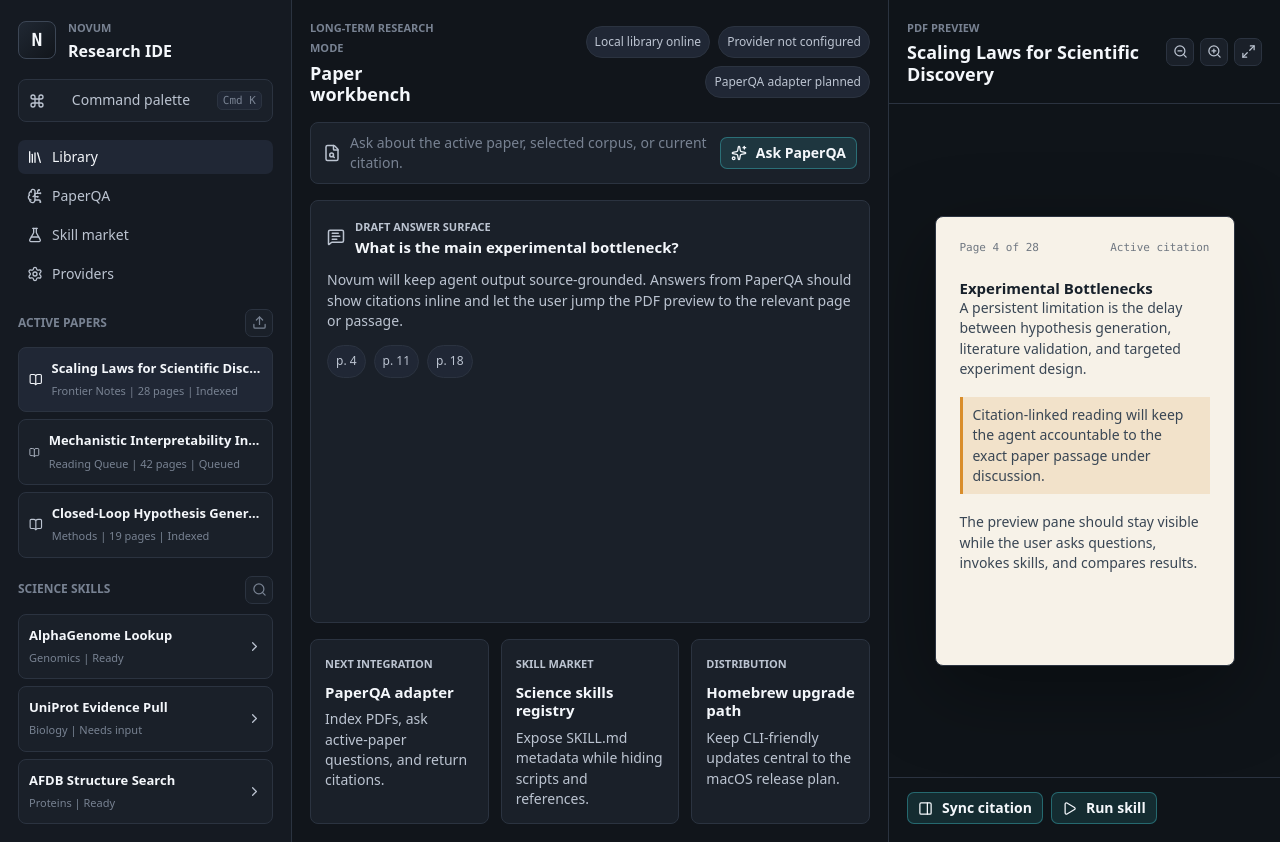
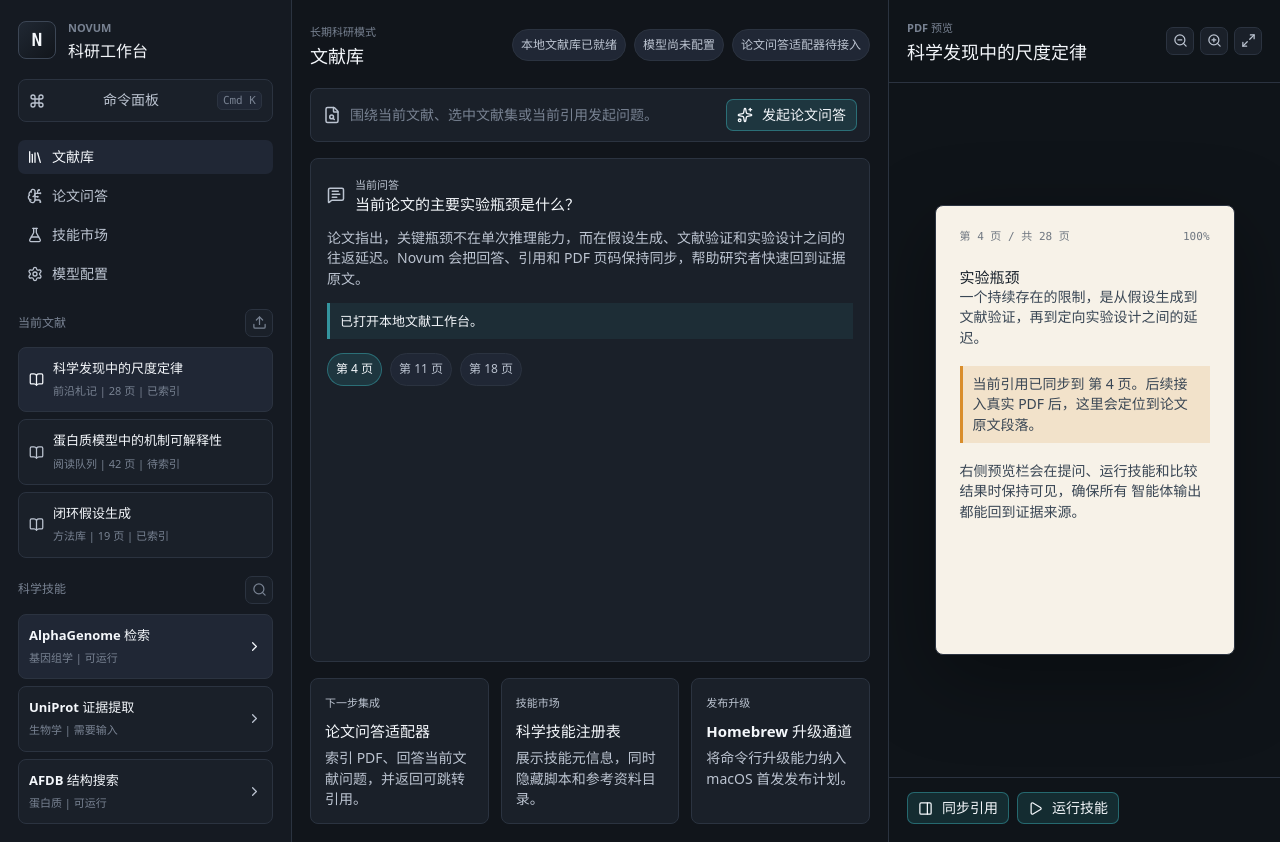
Before and after one commit to v6582374-netizen/Novum, a React (Vite) app in the folder apps/desktop/: page / in a window 1280 px wide. Built offline with nearby package versions, Linux system fonts and the light colour scheme.

Commit message:
Localize desktop shell and add interactions

```diff
--- a/apps/desktop/index.html
+++ b/apps/desktop/index.html
@@ -1,5 +1,5 @@
 <!doctype html>
-<html lang="en">
+<html lang="zh-CN">
   <head>
     <meta charset="UTF-8" />
     <link rel="icon" type="image/svg+xml" href="/favicon.svg" />
--- a/apps/desktop/src/App.css
+++ b/apps/desktop/src/App.css
@@ -4,6 +4,10 @@
   min-height: 100vh;
   overflow: hidden;
   background: var(--bg);
+}
+
+.app-shell.pdf-focused {
+  grid-template-columns: 220px minmax(420px, 0.7fr) minmax(460px, 1fr);
 }
 
 .sidebar,
@@ -118,14 +122,19 @@
 .nav-item {
   min-height: 34px;
   padding: 0 9px;
+  border: 0;
   border-radius: 7px;
   color: var(--text);
+  background: transparent;
   text-decoration: none;
 }
 
 .nav-item.active,
 .nav-item:hover,
-.paper-row.selected {
+.paper-row.selected,
+.skill-row.selected,
+.command-button.active,
+.icon-button.active {
   color: var(--text-strong);
   background: var(--surface-soft);
 }
@@ -253,6 +262,40 @@
   font-weight: 700;
 }
 
+.command-panel {
+  display: grid;
+  gap: 10px;
+  border: 1px solid var(--border);
+  border-radius: 8px;
+  padding: 14px;
+  background: var(--surface);
+}
+
+.command-list {
+  display: grid;
+  grid-template-columns: repeat(4, minmax(0, 1fr));
+  gap: 8px;
+}
+
+.command-list button {
+  min-height: 36px;
+  border: 1px solid var(--border);
+  border-radius: 7px;
+  color: var(--text);
+  background: var(--surface-soft);
+}
+
+.command-list button:hover,
+.source-row button:hover,
+.paper-row:hover,
+.skill-row:hover,
+.icon-button:hover,
+.pdf-footer button:hover,
+.query-input button:hover {
+  color: var(--text-strong);
+  border-color: var(--accent-border);
+}
+
 .answer-panel {
   display: grid;
   align-content: start;
@@ -275,6 +318,20 @@
   display: flex;
   gap: 8px;
   flex-wrap: wrap;
+}
+
+.source-row button.selected {
+  color: var(--text-strong);
+  border-color: var(--accent-border);
+  background: var(--accent-soft);
+}
+
+.message-line {
+  border-left: 3px solid rgba(61, 189, 199, 0.72);
+  padding: 8px 10px;
+  color: var(--text-strong);
+  background: rgba(61, 189, 199, 0.08);
+  font-size: 13px;
 }
 
 .task-board {
@@ -325,6 +382,8 @@
   color: #25313d;
   background: #f7f2e8;
   box-shadow: 0 24px 80px rgba(0, 0, 0, 0.35);
+  transform-origin: center top;
+  transition: transform 160ms ease;
 }
 
 .page-meta {
--- a/apps/desktop/src/App.tsx
+++ b/apps/desktop/src/App.tsx
@@ -1,3 +1,4 @@
+import { useMemo, useState } from 'react'
 import {
   BookOpen,
   BrainCircuit,
@@ -19,103 +20,212 @@
 } from 'lucide-react'
 import './App.css'
 
+type PanelId = 'library' | 'qa' | 'skills' | 'settings'
+
 const papers = [
   {
-    title: 'Scaling Laws for Scientific Discovery',
-    venue: 'Frontier Notes',
+    title: '科学发现中的尺度定律',
+    venue: '前沿札记',
     pages: 28,
-    status: 'Indexed',
+    status: '已索引',
+    question: '当前论文的主要实验瓶颈是什么？',
+    answer:
+      '论文指出，关键瓶颈不在单次推理能力，而在假设生成、文献验证和实验设计之间的往返延迟。Novum 会把回答、引用和 PDF 页码保持同步，帮助研究者快速回到证据原文。',
+    excerpt:
+      '一个持续存在的限制，是从假设生成到文献验证，再到定向实验设计之间的延迟。',
   },
   {
-    title: 'Mechanistic Interpretability In Protein Models',
-    venue: 'Reading Queue',
+    title: '蛋白质模型中的机制可解释性',
+    venue: '阅读队列',
     pages: 42,
-    status: 'Queued',
+    status: '待索引',
+    question: '这篇论文最值得优先追踪的证据是什么？',
+    answer:
+      '当前阅读优先级应放在模型内部表征与实验可观测结构之间的对应关系。后续接入论文问答引擎后，这里会展示跨段落引用和可跳转证据。',
+    excerpt:
+      '模型内部特征需要和可验证的结构、生物物理约束以及实验观测建立对应。',
   },
   {
-    title: 'Closed-Loop Hypothesis Generation',
-    venue: 'Methods',
+    title: '闭环假设生成',
+    venue: '方法库',
     pages: 19,
-    status: 'Indexed',
+    status: '已索引',
+    question: '闭环研究流程最需要降低哪类成本？',
+    answer:
+      '最需要降低的是从候选假设到下一步可执行实验之间的组织成本。Novum 的目标是让工具调用、证据定位和研究记录形成同一个本地闭环。',
+    excerpt:
+      '闭环系统的价值来自快速把候选假设转化为可验证的下一步动作。',
   },
 ]
 
 const skills = [
   {
-    name: 'AlphaGenome Lookup',
-    domain: 'Genomics',
-    state: 'Ready',
+    name: 'AlphaGenome 检索',
+    domain: '基因组学',
+    state: '可运行',
   },
   {
-    name: 'UniProt Evidence Pull',
-    domain: 'Biology',
-    state: 'Needs input',
+    name: 'UniProt 证据提取',
+    domain: '生物学',
+    state: '需要输入',
   },
   {
-    name: 'AFDB Structure Search',
-    domain: 'Proteins',
-    state: 'Ready',
+    name: 'AFDB 结构搜索',
+    domain: '蛋白质',
+    state: '可运行',
   },
 ]
 
-const answerSources = ['p. 4', 'p. 11', 'p. 18']
+const citations = [
+  { label: '第 4 页', page: 4 },
+  { label: '第 11 页', page: 11 },
+  { label: '第 18 页', page: 18 },
+]
+
+const panels: Array<{
+  id: PanelId
+  label: string
+  icon: typeof Library
+}> = [
+  { id: 'library', label: '文献库', icon: Library },
+  { id: 'qa', label: '论文问答', icon: BrainCircuit },
+  { id: 'skills', label: '技能市场', icon: FlaskConical },
+  { id: 'settings', label: '模型配置', icon: Settings },
+]
 
 function App() {
+  const [activePanel, setActivePanel] = useState<PanelId>('library')
+  const [selectedPaperIndex, setSelectedPaperIndex] = useState(0)
+  const [selectedSkillIndex, setSelectedSkillIndex] = useState(0)
+  const [selectedCitationIndex, setSelectedCitationIndex] = useState(0)
+  const [zoom, setZoom] = useState(100)
+  const [isPdfFocused, setIsPdfFocused] = useState(false)
+  const [isCommandOpen, setIsCommandOpen] = useState(false)
+  const [message, setMessage] = useState('已打开本地文献工作台。')
+
+  const selectedPaper = papers[selectedPaperIndex]
+  const selectedSkill = skills[selectedSkillIndex]
+  const selectedCitation = citations[selectedCitationIndex]
+
+  const panelTitle = useMemo(() => {
+    if (activePanel === 'library') return '文献库'
+    if (activePanel === 'qa') return '论文问答'
+    if (activePanel === 'skills') return '技能市场'
+    return '模型配置'
+  }, [activePanel])
+
+  function selectPanel(panel: PanelId) {
+    setActivePanel(panel)
+    setIsCommandOpen(false)
+    setMessage(`已切换到「${panels.find((item) => item.id === panel)?.label}」。`)
+  }
+
+  function selectPaper(index: number) {
+    setSelectedPaperIndex(index)
+    setSelectedCitationIndex(0)
+    setActivePanel('library')
+    setMessage(`已选中文献「${papers[index].title}」。`)
+  }
+
+  function selectSkill(index: number) {
+    setSelectedSkillIndex(index)
+    setActivePanel('skills')
+    setMessage(`已选中技能「${skills[index].name}」。`)
+  }
+
+  function runPaperQa() {
+    setActivePanel('qa')
+    setMessage(`已基于「${selectedPaper.title}」生成一条模拟论文问答。`)
+  }
+
+  function jumpToCitation(index: number) {
+    setSelectedCitationIndex(index)
+    setMessage(`已跳转到「${selectedPaper.title}」${citations[index].label}。`)
+  }
+
+  function adjustZoom(delta: number) {
+    setZoom((current) => {
+      const next = Math.min(140, Math.max(80, current + delta))
+      setMessage(`PDF 缩放已调整为 ${next}%。`)
+      return next
+    })
+  }
+
+  function runSkill() {
+    setActivePanel('skills')
+    setMessage(`已准备运行「${selectedSkill.name}」，真实执行器将在后续接入。`)
+  }
+
   return (
-    <main className="app-shell">
-      <aside className="sidebar" aria-label="Research workspace navigation">
+    <main className={`app-shell ${isPdfFocused ? 'pdf-focused' : ''}`}>
+      <aside className="sidebar" aria-label="科研工作区导航">
         <div className="brand-row">
           <div className="brand-mark">N</div>
           <div>
             <p className="eyebrow">Novum</p>
-            <h1>Research IDE</h1>
+            <h1>科研工作台</h1>
           </div>
         </div>
 
-        <button className="command-button" type="button">
+        <button
+          className={`command-button ${isCommandOpen ? 'active' : ''}`}
+          type="button"
+          onClick={() => {
+            setIsCommandOpen((value) => !value)
+            setMessage('命令面板已切换。')
+          }}
+        >
           <Command size={16} aria-hidden="true" />
-          <span>Command palette</span>
+          <span>命令面板</span>
           <kbd>Cmd K</kbd>
         </button>
 
         <nav className="nav-stack">
-          <a className="nav-item active" href="#library">
-            <Library size={16} aria-hidden="true" />
-            Library
-          </a>
-          <a className="nav-item" href="#paperqa">
-            <BrainCircuit size={16} aria-hidden="true" />
-            PaperQA
-          </a>
-          <a className="nav-item" href="#skills">
-            <FlaskConical size={16} aria-hidden="true" />
-            Skill market
-          </a>
-          <a className="nav-item" href="#settings">
-            <Settings size={16} aria-hidden="true" />
-            Providers
-          </a>
+          {panels.map((panel) => {
+            const Icon = panel.icon
+
+            return (
+              <button
+                className={`nav-item ${activePanel === panel.id ? 'active' : ''}`}
+                key={panel.id}
+                type="button"
+                onClick={() => selectPanel(panel.id)}
+              >
+                <Icon size={16} aria-hidden="true" />
+                {panel.label}
+              </button>
+            )
+          })}
         </nav>
 
         <section className="sidebar-section" id="library">
           <div className="section-heading">
-            <span>Active papers</span>
-            <button className="icon-button" type="button" title="Import PDF">
+            <span>当前文献</span>
+            <button
+              className="icon-button"
+              type="button"
+              title="导入 PDF"
+              onClick={() => {
+                setActivePanel('library')
+                setMessage('PDF 导入入口已触发，真实文件选择器将在下一阶段接入。')
+              }}
+            >
               <Upload size={15} aria-hidden="true" />
             </button>
           </div>
           <div className="paper-list">
             {papers.map((paper, index) => (
               <button
-                className={`paper-row ${index === 0 ? 'selected' : ''}`}
+                className={`paper-row ${index === selectedPaperIndex ? 'selected' : ''}`}
                 key={paper.title}
                 type="button"
+                onClick={() => selectPaper(index)}
               >
                 <BookOpen size={15} aria-hidden="true" />
                 <span>
                   <strong>{paper.title}</strong>
                   <small>
-                    {paper.venue} | {paper.pages} pages | {paper.status}
+                    {paper.venue} | {paper.pages} 页 | {paper.status}
                   </small>
                 </span>
               </button>
@@ -125,14 +235,27 @@
 
         <section className="sidebar-section" id="skills">
           <div className="section-heading">
-            <span>Science skills</span>
-            <button className="icon-button" type="button" title="Search skills">
+            <span>科学技能</span>
+            <button
+              className="icon-button"
+              type="button"
+              title="搜索技能"
+              onClick={() => {
+                setActivePanel('skills')
+                setMessage('技能搜索入口已触发。')
+              }}
+            >
               <Search size={15} aria-hidden="true" />
             </button>
           </div>
           <div className="skill-list">
-            {skills.map((skill) => (
-              <button className="skill-row" key={skill.name} type="button">
+            {skills.map((skill, index) => (
+              <button
+                className={`skill-row ${index === selectedSkillIndex ? 'selected' : ''}`}
+                key={skill.name}
+                type="button"
+                onClick={() => selectSkill(index)}
+              >
                 <span>
                   <strong>{skill.name}</strong>
                   <small>
@@ -146,123 +269,169 @@
         </section>
       </aside>
 
-      <section className="workspace" aria-label="Paper workbench">
+      <section className="workspace" aria-label="论文工作台">
         <header className="workspace-topbar">
           <div>
-            <p className="eyebrow">Long-term research mode</p>
-            <h2>Paper workbench</h2>
+            <p className="eyebrow">长期科研模式</p>
+            <h2>{panelTitle}</h2>
           </div>
-          <div className="status-strip" aria-label="Local runtime status">
-            <span>Local library online</span>
-            <span>Provider not configured</span>
-            <span>PaperQA adapter planned</span>
+          <div className="status-strip" aria-label="本地运行状态">
+            <span>本地文献库已就绪</span>
+            <span>模型尚未配置</span>
+            <span>论文问答适配器待接入</span>
           </div>
         </header>
 
-        <section className="query-panel" id="paperqa">
+        <section className="query-panel" id="paperqa" aria-live="polite">
           <div className="query-input">
             <FileSearch size={18} aria-hidden="true" />
             <span>
-              Ask about the active paper, selected corpus, or current citation.
+              围绕当前文献、选中文献集或当前引用发起问题。
             </span>
-            <button type="button">
+            <button type="button" onClick={runPaperQa}>
               <Sparkles size={16} aria-hidden="true" />
-              Ask PaperQA
+              发起论文问答
             </button>
           </div>
         </section>
+
+        {isCommandOpen ? (
+          <section className="command-panel" aria-label="命令面板">
+            <p className="eyebrow">可用命令</p>
+            <div className="command-list">
+              <button type="button" onClick={runPaperQa}>
+                对当前文献提问
+              </button>
+              <button type="button" onClick={() => selectPanel('skills')}>
+                打开技能市场
+              </button>
+              <button type="button" onClick={runSkill}>
+                运行当前技能
+              </button>
+              <button
+                type="button"
+                onClick={() => {
+                  setActivePanel('settings')
+                  setMessage('已打开模型配置，真实密钥存储将在后续接入。')
+                }}
+              >
+                配置模型服务
+              </button>
+            </div>
+          </section>
+        ) : null}
 
         <section className="answer-panel">
           <div className="answer-header">
             <MessageSquareText size={18} aria-hidden="true" />
             <div>
-              <p className="eyebrow">Draft answer surface</p>
-              <h3>What is the main experimental bottleneck?</h3>
+              <p className="eyebrow">当前问答</p>
+              <h3>{selectedPaper.question}</h3>
             </div>
           </div>
-          <p>
-            Novum will keep agent output source-grounded. Answers from PaperQA
-            should show citations inline and let the user jump the PDF preview
-            to the relevant page or passage.
-          </p>
-          <div className="source-row" aria-label="Answer citations">
-            {answerSources.map((source) => (
-              <button type="button" key={source}>
-                {source}
+          <p>{selectedPaper.answer}</p>
+          <div className="message-line" aria-live="polite">
+            {message}
+          </div>
+          <div className="source-row" aria-label="回答引用">
+            {citations.map((source, index) => (
+              <button
+                className={index === selectedCitationIndex ? 'selected' : ''}
+                type="button"
+                key={source.label}
+                onClick={() => jumpToCitation(index)}
+              >
+                {source.label}
               </button>
             ))}
           </div>
         </section>
 
-        <section className="task-board" aria-label="Research task status">
+        <section className="task-board" aria-label="研究任务状态">
           <article>
-            <p className="eyebrow">Next integration</p>
-            <h3>PaperQA adapter</h3>
-            <p>Index PDFs, ask active-paper questions, and return citations.</p>
+            <p className="eyebrow">下一步集成</p>
+            <h3>论文问答适配器</h3>
+            <p>索引 PDF、回答当前文献问题，并返回可跳转引用。</p>
           </article>
           <article>
-            <p className="eyebrow">Skill market</p>
-            <h3>Science skills registry</h3>
-            <p>Expose SKILL.md metadata while hiding scripts and references.</p>
+            <p className="eyebrow">技能市场</p>
+            <h3>科学技能注册表</h3>
+            <p>展示技能元信息，同时隐藏脚本和参考资料目录。</p>
           </article>
           <article>
-            <p className="eyebrow">Distribution</p>
-            <h3>Homebrew upgrade path</h3>
-            <p>Keep CLI-friendly updates central to the macOS release plan.</p>
+            <p className="eyebrow">发布升级</p>
+            <h3>Homebrew 升级通道</h3>
+            <p>将命令行升级能力纳入 macOS 首发发布计划。</p>
           </article>
         </section>
       </section>
 
-      <aside className="pdf-pane" aria-label="PDF preview">
+      <aside className="pdf-pane" aria-label="PDF 预览">
         <header className="pdf-toolbar">
           <div>
-            <p className="eyebrow">PDF preview</p>
-            <h2>Scaling Laws for Scientific Discovery</h2>
+            <p className="eyebrow">PDF 预览</p>
+            <h2>{selectedPaper.title}</h2>
           </div>
           <div className="toolbar-actions">
-            <button className="icon-button" type="button" title="Zoom out">
+            <button
+              className="icon-button"
+              type="button"
+              title="缩小"
+              onClick={() => adjustZoom(-10)}
+            >
               <ZoomOut size={15} aria-hidden="true" />
             </button>
-            <button className="icon-button" type="button" title="Zoom in">
+            <button
+              className="icon-button"
+              type="button"
+              title="放大"
+              onClick={() => adjustZoom(10)}
+            >
               <ZoomIn size={15} aria-hidden="true" />
             </button>
-            <button className="icon-button" type="button" title="Focus PDF">
+            <button
+              className={`icon-button ${isPdfFocused ? 'active' : ''}`}
+              type="button"
+              title="聚焦 PDF"
+              onClick={() => {
+                setIsPdfFocused((value) => !value)
+                setMessage('PDF 聚焦模式已切换。')
+              }}
+            >
               <Maximize2 size={15} aria-hidden="true" />
             </button>
           </div>
         </header>
 
         <div className="pdf-stage">
-          <div className="pdf-page">
+          <div className="pdf-page" style={{ transform: `scale(${zoom / 100})` }}>
             <div className="page-meta">
-              <span>Page 4 of 28</span>
-              <span>Active citation</span>
+              <span>
+                第 {selectedCitation.page} 页 / 共 {selectedPaper.pages} 页
+              </span>
+              <span>{zoom}%</span>
             </div>
-            <h3>Experimental Bottlenecks</h3>
-            <p>
-              A persistent limitation is the delay between hypothesis
-              generation, literature validation, and targeted experiment
-              design.
-            </p>
+            <h3>实验瓶颈</h3>
+            <p>{selectedPaper.excerpt}</p>
             <p className="highlight">
-              Citation-linked reading will keep the agent accountable to the
-              exact paper passage under discussion.
+              当前引用已同步到 {selectedCitation.label}。后续接入真实 PDF
+              后，这里会定位到论文原文段落。
             </p>
             <p>
-              The preview pane should stay visible while the user asks
-              questions, invokes skills, and compares results.
+              右侧预览栏会在提问、运行技能和比较结果时保持可见，确保所有
+              智能体输出都能回到证据来源。
             </p>
           </div>
         </div>
 
         <footer className="pdf-footer">
-          <button type="button">
+          <button type="button" onClick={() => jumpToCitation(selectedCitationIndex)}>
             <PanelRight size={15} aria-hidden="true" />
-            Sync citation
+            同步引用
           </button>
-          <button type="button">
+          <button type="button" onClick={runSkill}>
             <Play size={15} aria-hidden="true" />
-            Run skill
+            运行技能
           </button>
         </footer>
       </aside>
```
Also changed, not shown: 2 other files (tests, documents, lock files or other folders).
